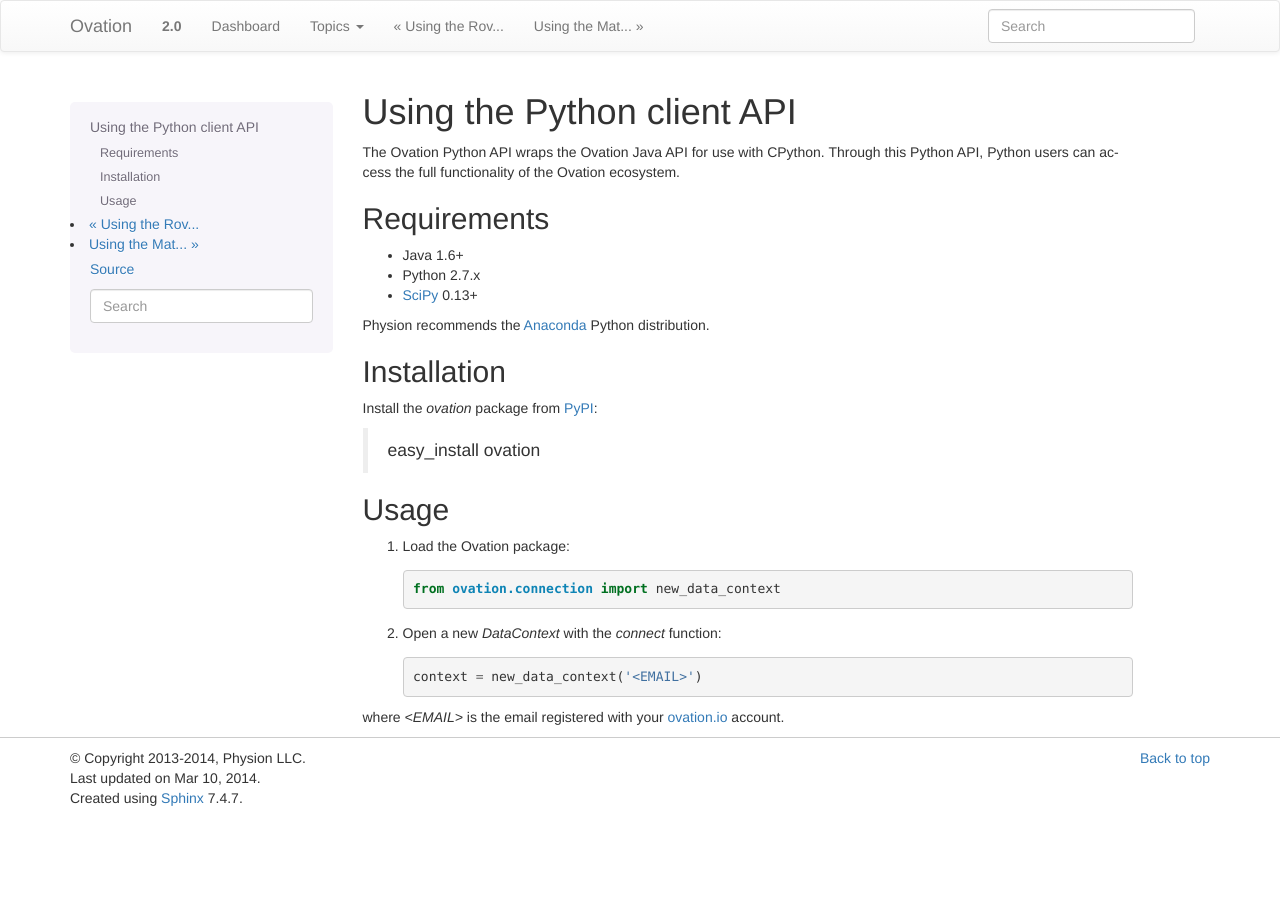
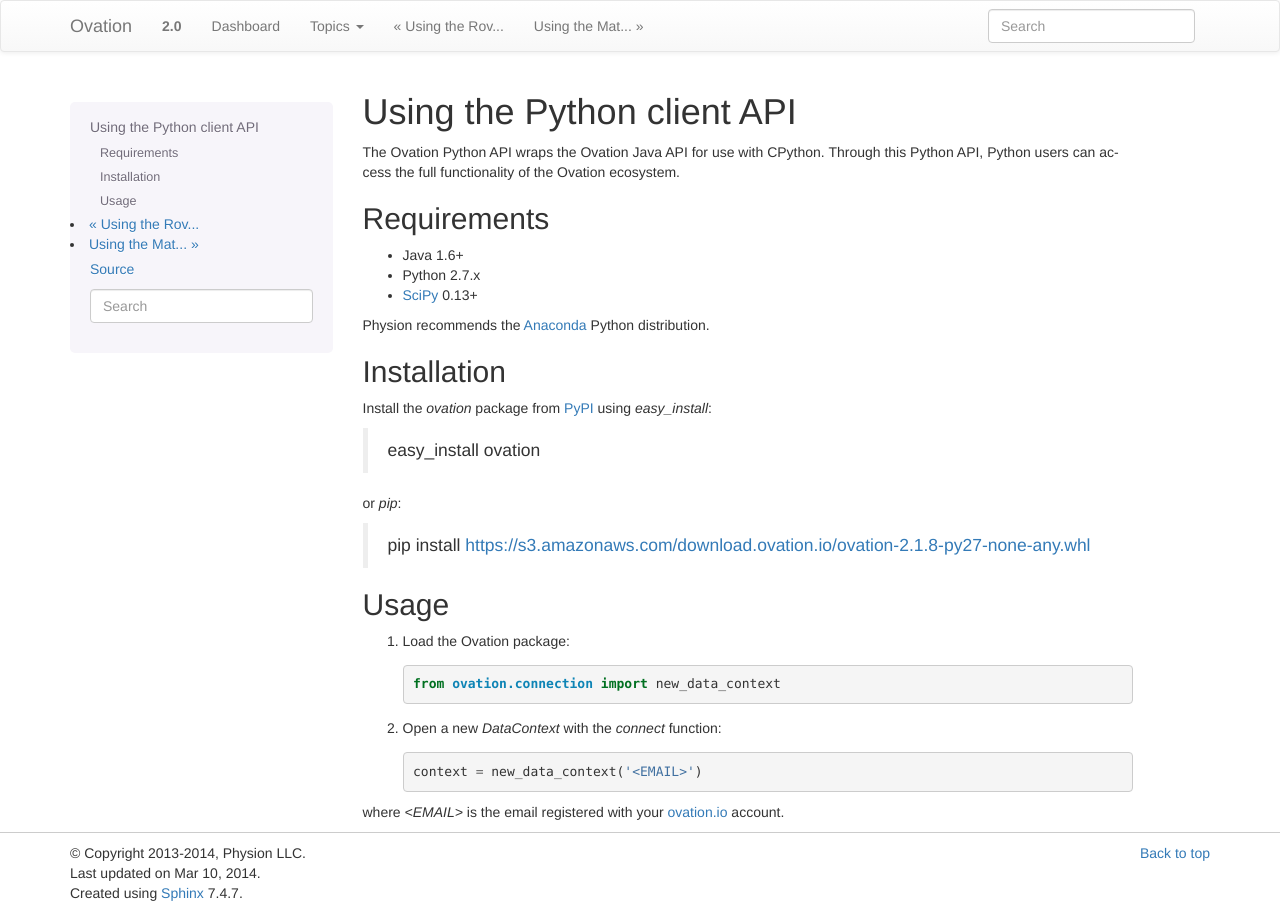
Before and after one commit to physion/ovation-docs, a Sphinx documentation site: the page built from source/using_ovation_python.rst, in a window 1280 px wide. Built offline with Sphinx 7.4.7, drawn with Linux system fonts in a browser that asks for light colours; pages that are not in the unit, such as notebooks, are missing from menus.

Commit message:
Adds pip install instructions

```diff
--- a/source/using_ovation_python.rst
+++ b/source/using_ovation_python.rst
@@ -17,10 +17,13 @@
 Installation
 ============
 
-Install the `ovation` package from `PyPI <http://pypi.python.org>`_:
+Install the `ovation` package from `PyPI <http://pypi.python.org>`_ using `easy_install`:
 
 	easy_install ovation
 
+or `pip`:
+
+    pip install https://s3.amazonaws.com/download.ovation.io/ovation-2.1.8-py27-none-any.whl
 
 Usage
 =====
```
